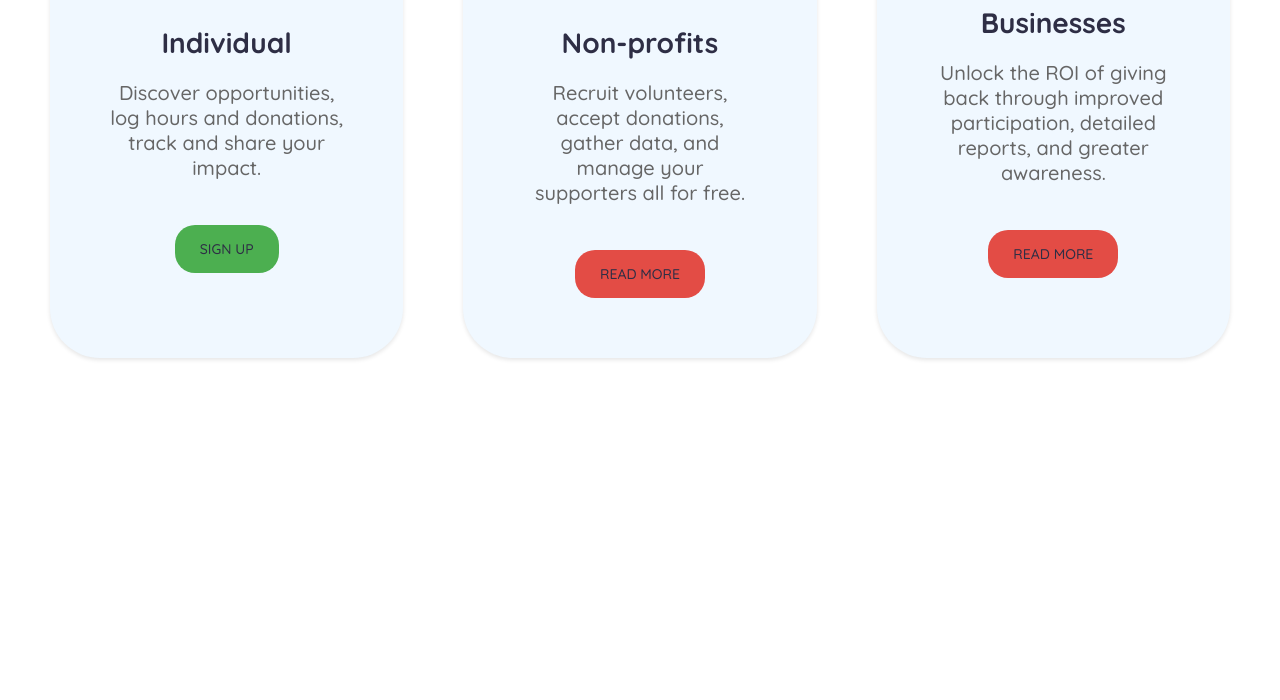
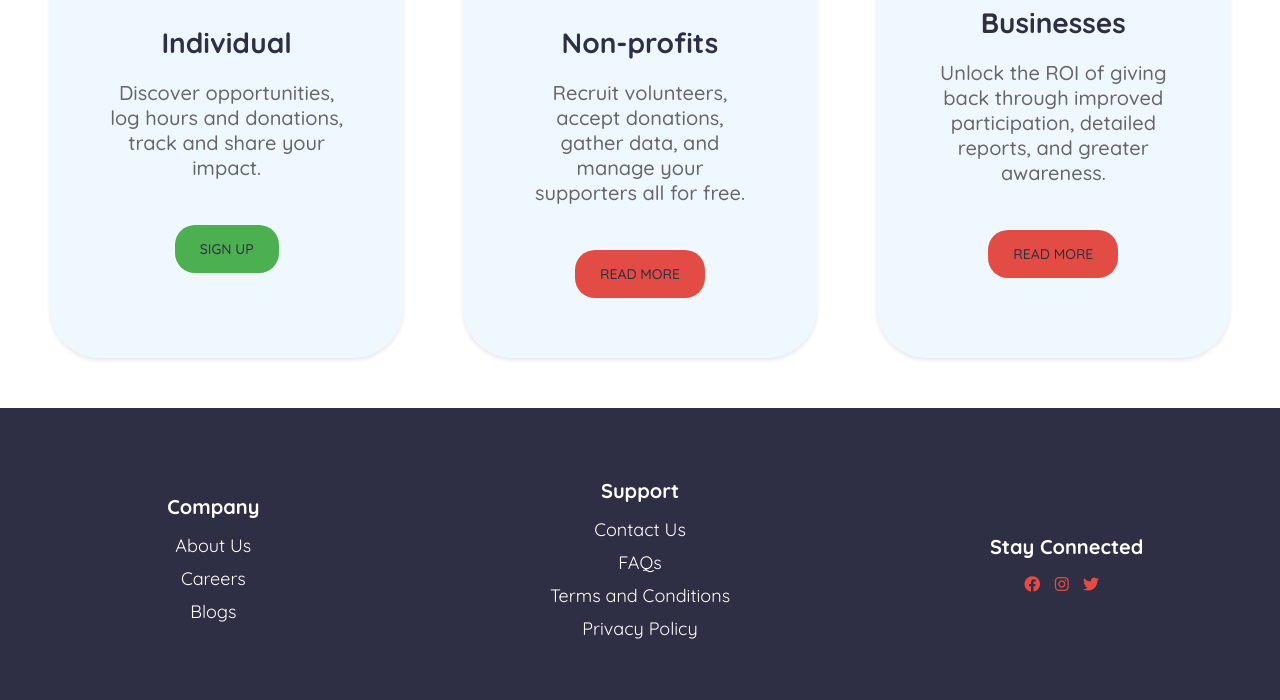
Before and after one commit to michaelkhanda/voluntary-management-system, a website: page public/index.html in a window 1280 px wide. Shown: the part 2521-3221 px from the top of the page. Before the commit the page ends 2929 px from the top, so only its background shows below. Drawn offline with Linux system fonts and the light colour scheme.

Commit message:
updated commit

```diff
--- a/public/css/style.css
+++ b/public/css/style.css
@@ -393,3 +393,55 @@ h2 span.bottom {
 
 
 /* End of Why Get Involved Styling */
+
+/* Start of Footer  */
+.footer {
+    display: flex;
+    justify-content: center;
+    align-items: center;
+    background-color: #2E2E45;
+    color: #fff;
+    padding: 50px 0;
+    text-align: center;
+}
+
+  .footer-column {
+    display: inline-block;
+    margin: 0 40px;
+    flex: 1;
+  }
+
+  .footer-heading {
+    font-size: 20px;
+    margin-bottom: 15px;
+    font-weight: bold;
+  }
+
+  .footer-links {
+    list-style: none;
+    padding: 0;
+    margin: 0;
+  }
+
+  .footer-links li {
+    margin-bottom: 10px;
+    font-size: 18px;
+    transition: transform 0.3s;
+  }
+
+  .footer-links a {
+    color: #fff;
+    text-decoration: none;
+  }
+
+  .social-icons a {
+    display: inline-block;
+    margin-right: 10px;
+    color: #E34C45;
+  }
+
+
+  .footer h3{
+    font-size: 20px
+  }
+/* End of Footer */
--- a/public/index.html
+++ b/public/index.html
@@ -6,6 +6,7 @@
   <meta http-equiv="X-UA-Compatible" content="IE=edge">
   <meta name="viewport" content="width=device-width, initial-scale=1.0">
   <title>VoluCare Community</title>
+  <link rel="stylesheet" href="https://cdnjs.cloudflare.com/ajax/libs/font-awesome/5.15.3/css/all.min.css" />
   <link href="https://fonts.googleapis.com/css2?family=Quicksand:wght@400;500;700&display=swap" rel="stylesheet">
   <link rel="stylesheet" href="css/style.css">
   <link rel="stylesheet" href="https://cdnjs.cloudflare.com/ajax/libs/font-awesome/5.15.3/css/all.min.css" />
@@ -172,6 +173,41 @@
 
   <!-- End of Why Get Involved Section -->
 
+  <!-- Start of Footer -->
+
+  <footer class="footer">
+    <div class="footer-column">
+      <h3 class="footer-heading">Company</h3>
+      <ul class="footer-links">
+        <li><a href="#">About Us</a></li>
+        <li><a href="#">Careers</a></li>
+        <li><a href="#">Blogs</a></li>
+      </ul>
+    </div>
+
+    <div class="footer-column">
+      <h3 class="footer-heading">Support</h3>
+      <ul class="footer-links">
+        <li><a href="#">Contact Us</a></li>
+        <li><a href="#">FAQs</a></li>
+        <li><a href="#">Terms and Conditions</a></li>
+        <li><a href="#">Privacy Policy</a></li>
+      </ul>
+    </div>
+    <div class="footer-column">
+      <h3 class="footer-heading">Stay Connected</h3>
+      <div class="social-icons">
+        <a href="#"><i class="fab fa-facebook"></i></a>
+        <a href="#"><i class="fab fa-instagram"></i></a>
+        <a href="#"><i class="fab fa-twitter"></i></a>
+      </div>
+
+    </div>
+  </footer>
+
+
+  <!-- End of Footer -->
+
 
 
 
```
Also changed, not shown: 2 other files.
